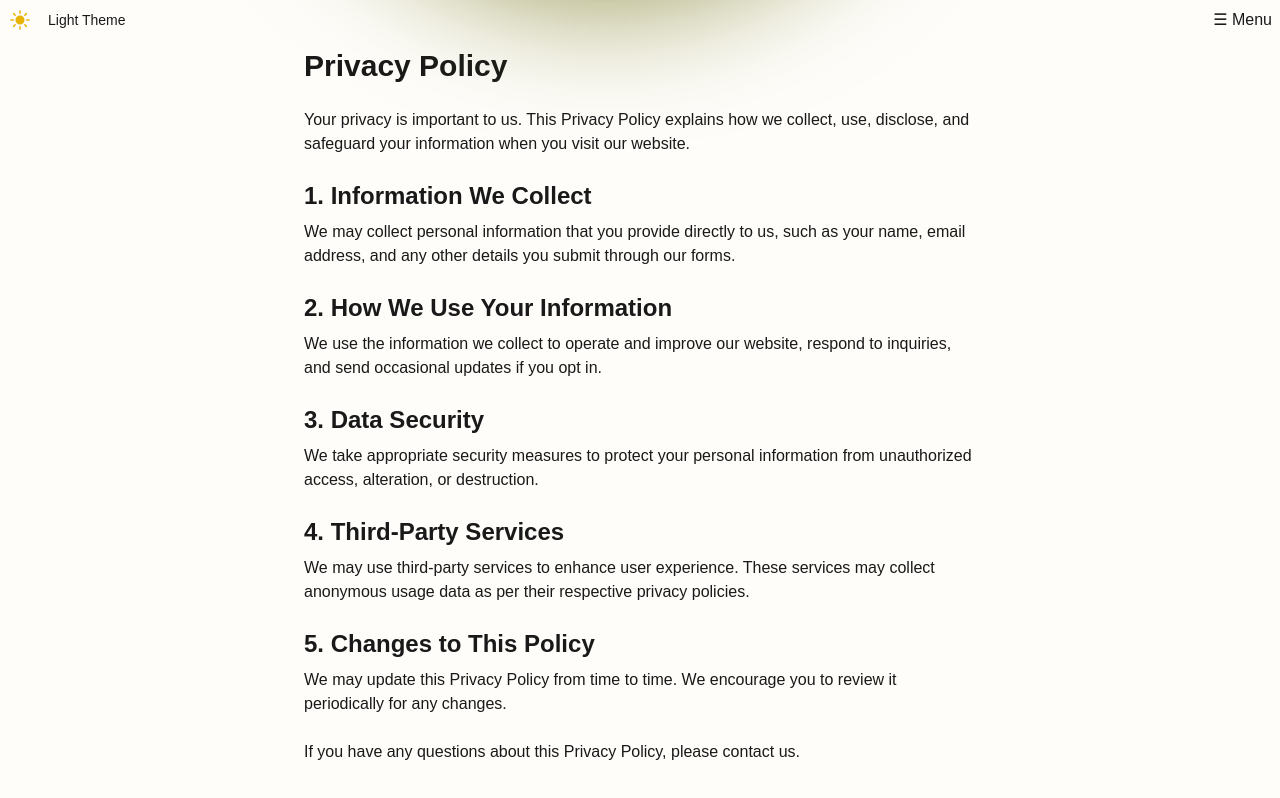
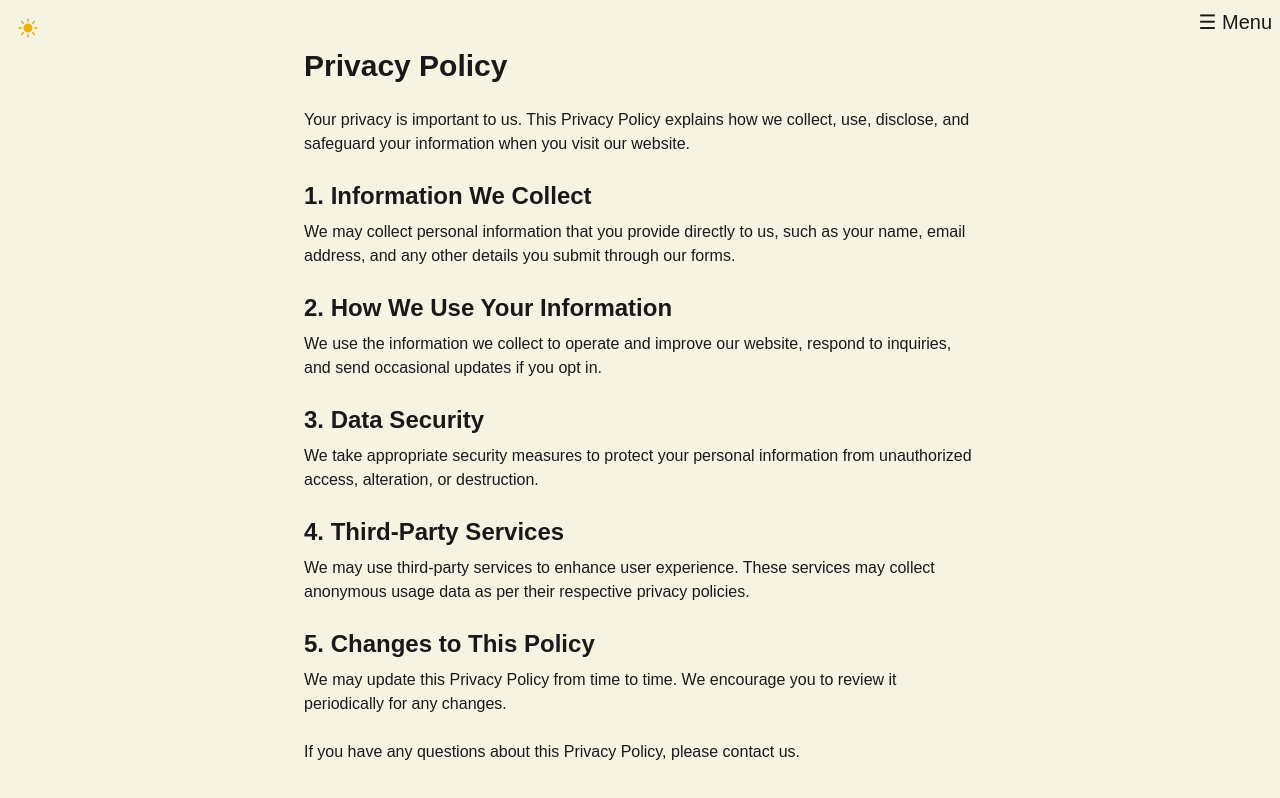
Before and after one commit to simulasikode/simulasi-cc, a Next.js app: page /privacy-policy in a window 1280 px wide. Shown: the top 798 px of the page. Built offline with nearby package versions, Linux system fonts and the light colour scheme.

Commit message:
add: Header

```diff
--- a/src/app/globals.css
+++ b/src/app/globals.css
@@ -3,39 +3,39 @@
 @tailwind utilities;
 
 :root {
-  --background: #fefdfa;
+  --background: #f7f3e3;
   --foreground: #191919;
-  --primary: #e8e8e8;
+  --primary: #5e5e5e;
 }
 
 .light {
-  --background: #fefdfa;
+  --background: #f7f3e3;
   --foreground: #191919;
-  --primary: #e8e8e8;
-}
-
-.dark {
-  --background: #191919;
-  --foreground: #fefdfa;
-  --primary: #303030;
+  --primary: #5e5e5e;
 }
 
 .red {
   --background: #ffe6e6;
   --foreground: #ff0000;
-  --primary: #ffcccc;
+  --primary: #ff4d4d;
 }
 
 .green {
   --background: #f0fff0;
   --foreground: #009900;
-  --primary: #ccebcc;
+  --primary: #4db84d;
 }
 
 .blue {
   --background: #e6e6ff;
   --foreground: #0000ff;
-  --primary: #ccccff;
+  --primary: #4d4dff;
+}
+
+.dark {
+  --background: #191919;
+  --foreground: #f7f3e3;
+  --primary: #adaa9f;
 }
 
 body {
--- a/src/app/layout.tsx
+++ b/src/app/layout.tsx
@@ -1,8 +1,7 @@
 import type { Metadata } from "next";
 import { Geist, Geist_Mono } from "next/font/google";
 import "./globals.css";
-import ThemeSwitcher from "@/components/ThemeSwitcher";
-import Menu from "@/components/Menu";
+import Header from "@/components/Header";
 
 const geistSans = Geist({
   variable: "--font-geist-sans",
@@ -29,8 +28,7 @@ export default function RootLayout({
       <body
         className={`${geistSans.variable} ${geistMono.variable} antialiased`}
       >
-        <Menu />
-        <ThemeSwitcher />
+        <Header />
         {children}
       </body>
     </html>
--- /dev/null
+++ b/src/components/Header.tsx
@@ -0,0 +1,11 @@
+import Menu from "./Menu";
+import ThemeSwitcher from "./ThemeSwitcher";
+
+export default function Header() {
+  return (
+    <div className="container">
+      <ThemeSwitcher />
+      <Menu />
+    </div>
+  );
+}
--- a/src/components/Menu.tsx
+++ b/src/components/Menu.tsx
@@ -37,15 +37,15 @@ const menuSections = [
       { name: "About Us", link: "/about" },
       { name: "Case Studies", link: "/case-studies" },
       { name: "Portfolio", link: "/portfolio" },
-      { name: "Product", link: "/product" },
     ],
   },
   {
     title: "Services",
     items: [
-      { name: "Prize", link: "/service/prize" },
-      { name: "Simulasi CC", link: "/services/sim-cc" },
+      { name: "Price", link: "/service/price" },
+      { name: "Solid Process", link: "/services/solid-process" },
       { name: "Request", link: "/services/Request" },
+      { name: "Product", link: "/product" },
     ],
   },
   {
@@ -54,7 +54,7 @@ const menuSections = [
       { name: "Foreword", link: "/foreword" },
       { name: "Color", link: "/color" },
       { name: "Paper", link: "/paper" },
-      { name: "Priting", link: "/printing" },
+      { name: "Printing", link: "/printing" },
     ],
   },
 ];
@@ -82,28 +82,15 @@ export default function Menu() {
       tl.fromTo(
         menuItemsRef.current,
         { opacity: 0, y: 50, scale: 0.95 },
-        {
-          opacity: 1,
-          y: 0,
-          scale: 1,
-          duration: 0.5,
-          stagger: 0.08,
-        },
+        { opacity: 1, y: 0, scale: 1, duration: 0.5, stagger: 0.08 },
         "-=0.2",
       );
 
-      // Add animation for social icons when menu opens
       tl.fromTo(
         socialIconsRef.current,
         { opacity: 0, y: 50, scale: 0.95 },
-        {
-          opacity: 1,
-          y: 0,
-          scale: 1,
-          duration: 0.5,
-          stagger: 0.08,
-        },
-        "-=0.2", // Starts slightly before previous animations finish
+        { opacity: 1, y: 0, scale: 1, duration: 0.5, stagger: 0.08 },
+        "-=0.2",
       );
     } else {
       tl.to(menuItemsRef.current, {
@@ -115,22 +102,15 @@ export default function Menu() {
       });
 
       tl.to(
-        menuRef.current,
-        { y: "-100%", opacity: 1, duration: 0.4 },
-        "-=0.4",
+        socialIconsRef.current,
+        { opacity: 0, y: -8, scale: 0.95, duration: 0.3, stagger: 0.05 },
+        "-=0.2",
       );
 
-      // Reverse animation for social icons when menu closes
       tl.to(
-        socialIconsRef.current,
-        {
-          opacity: 0,
-          y: -8,
-          scale: 0.95,
-          duration: 0.3,
-          stagger: 0.05,
-        },
-        "-=0.4",
+        menuRef.current,
+        { y: "-100%", opacity: 0, duration: 0.4 }, // 👈 Fix opacity flicker
+        "-=0.3",
       );
     }
   }, [isOpen]);
@@ -140,7 +120,7 @@ export default function Menu() {
       {/* Menu Toggle Button */}
       {!isOpen && (
         <button
-          className="fixed top-2 right-2 z-50 transition"
+          className="fixed top-2 right-2 z-40 transition text-xl"
           onClick={() => setIsOpen(true)}
         >
           ☰ Menu
@@ -150,6 +130,7 @@ export default function Menu() {
       <div
         ref={menuRef}
         className="fixed top-0 left-0 z-50 h-full w-full bg-background/78 text-foreground transform -translate-y-full transition-transform duration-500 backdrop-blur-xl p-10 opacity-0 items-center"
+        onClick={(e) => e.stopPropagation()}
       >
         {/* Close Button */}
         <button
@@ -160,7 +141,7 @@ export default function Menu() {
         </button>
 
         {/* 4 Sections Menu Items */}
-        <div className="grid grid-cols-2 md:grid-cols-4 gap-8 w-full max-w-5xl text-left">
+        <div className="grid grid-cols-1 sm:grid-cols-2 md:grid-cols-4 gap-8 w-full max-w-5xl text-left">
           {menuSections.map((section, sectionIndex) => (
             <div key={sectionIndex} className="space-y-4">
               <h3 className="text-xl font-bold">{section.title}</h3>
@@ -175,7 +156,7 @@ export default function Menu() {
                           menuItemsRef.current[refIndex] = el;
                         }
                       }}
-                      className="text-lg hover:text-gray-400 transition-colors cursor-pointer"
+                      className="text-lg hover:text-primary transition-colors cursor-pointer"
                     >
                       <Link href={item.link} onClick={() => setIsOpen(false)}>
                         {item.name}
@@ -197,10 +178,10 @@ export default function Menu() {
               target="_blank"
               aria-label={social.name}
               rel="noopener noreferrer"
-              className="hover:text-primary transition-colors"
+              className="hover:text-primary transition-all duration-300 transform hover:-translate-y-1 hover:scale-110 hover:rotate-3"
               ref={(el) => {
                 if (el) {
-                  socialIconsRef.current[index] = el; // Properly accessing index
+                  socialIconsRef.current[index] = el;
                 }
               }}
             >
--- a/src/components/ThemeSwitcher.tsx
+++ b/src/components/ThemeSwitcher.tsx
@@ -90,7 +90,7 @@ export default function ThemeSwitcher() {
   };
 
   return (
-    <div className="fixed top-0 left-0 z-10 p-2">
+    <div className="fixed top-0 left-0 z-10 p-4">
       <div className="flex items-center space-x-4">
         <button
           onClick={toggleTheme}
@@ -98,9 +98,6 @@ export default function ThemeSwitcher() {
         >
           {themeIcons[theme]}
         </button>
-        <span className="text-sm font-medium">
-          {theme.charAt(0).toUpperCase() + theme.slice(1)} Theme
-        </span>
       </div>
     </div>
   );
```
Also changed, not shown: 1 other file (tests, documents, lock files or other folders).
